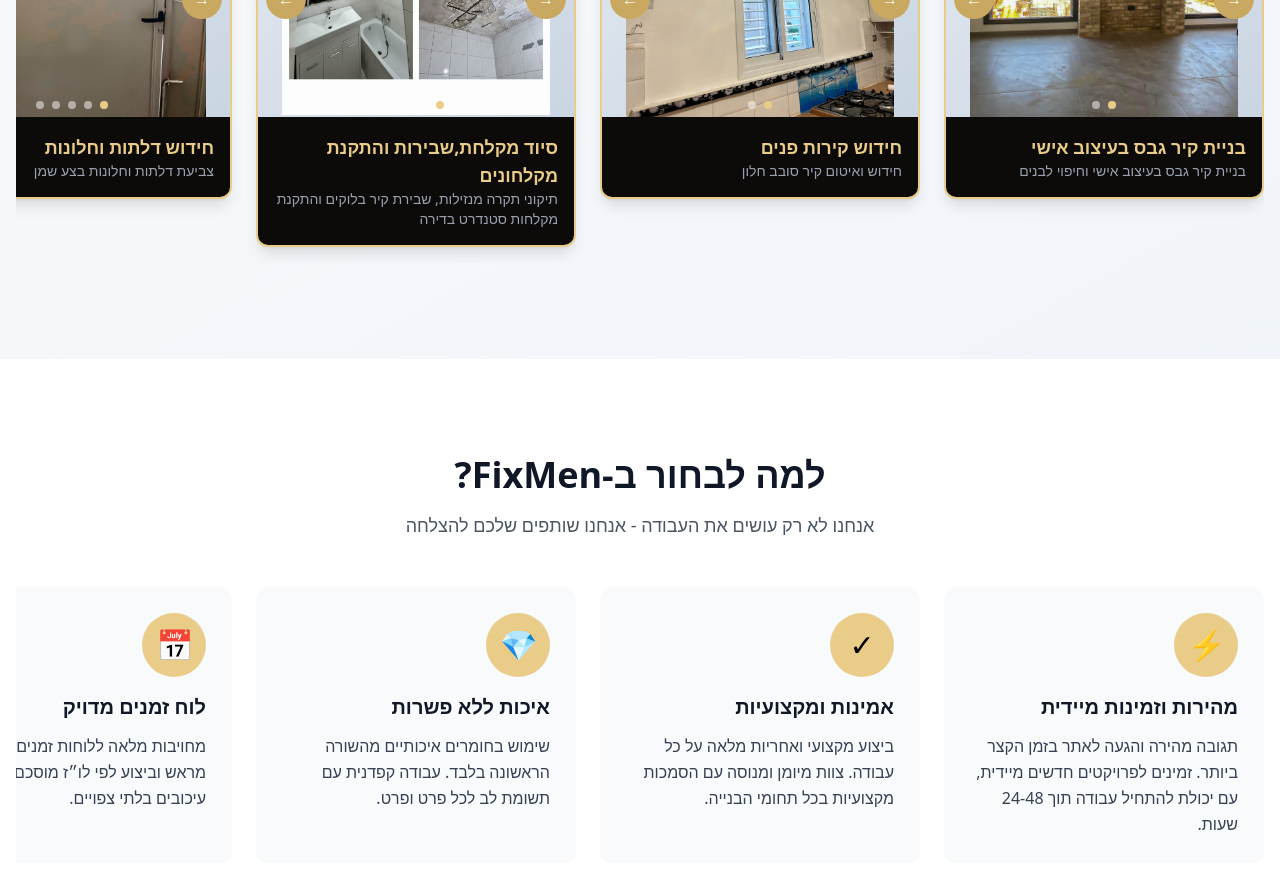
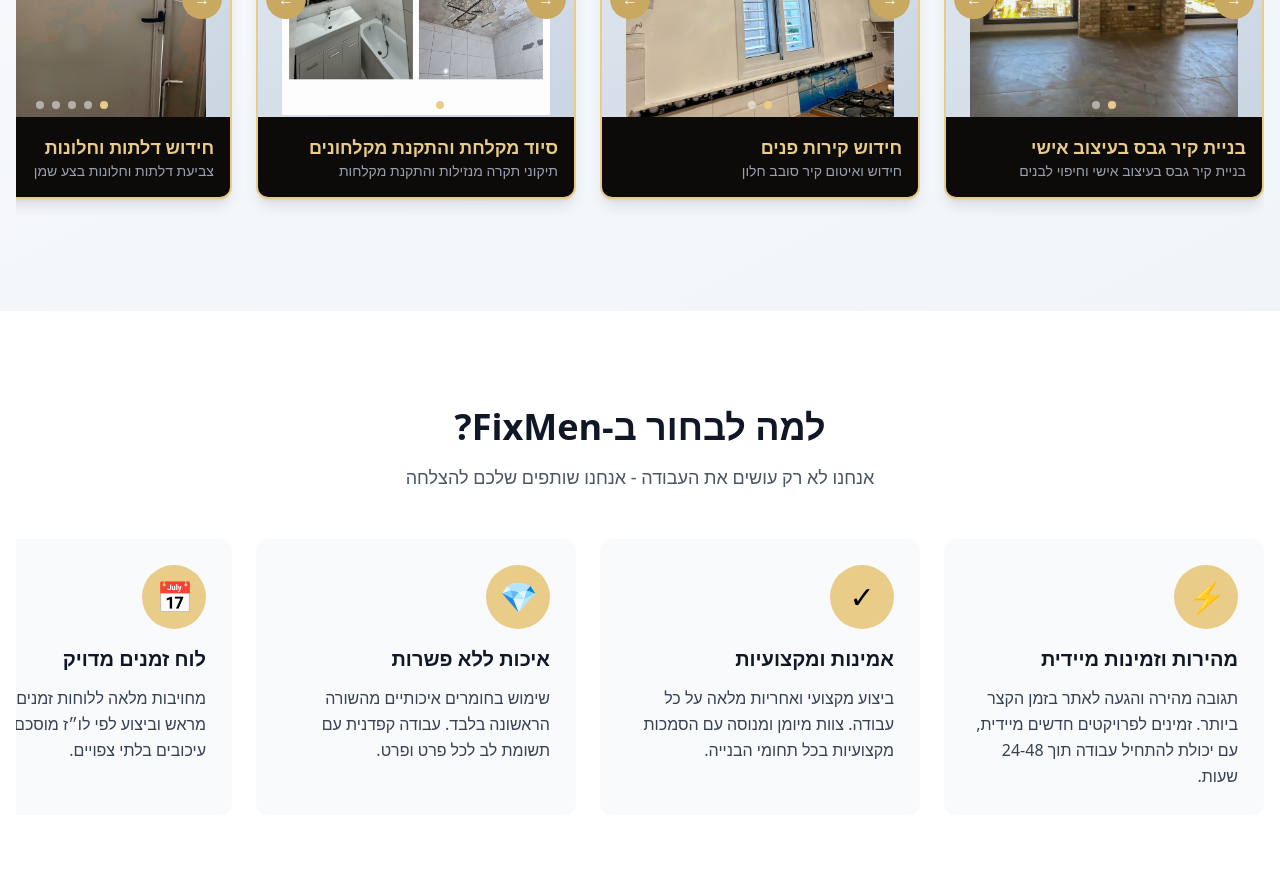
Before and after one commit to EdanDanino/FixMen, a React (Vite) app: page / in a window 1280 px wide. Shown: the part 1820-2689 px from the top of the page. Built offline with nearby package versions, Linux system fonts and the light colour scheme.

Commit message:
FIX(006) chore(info): updates

```diff
--- a/src/constants.js
+++ b/src/constants.js
@@ -88,9 +88,8 @@ export const GALLERY = {
       images: ["./window-1-1.jpg", "./window-1-2.jpg"],
     },
     {
-      title: "סיוד מקלחת,שבירות והתקנת מקלחונים",
-      description:
-        "תיקוני תקרה מנזילות, שבירת קיר בלוקים והתקנת מקלחות סטנדרט בדירה",
+      title: "סיוד מקלחת והתקנת מקלחונים",
+      description: "תיקוני תקרה מנזילות והתקנת מקלחות ",
       images: [
         "./wall-fix-1-1.jpg",
         "./wall-fix-1-2.jpg",
```
